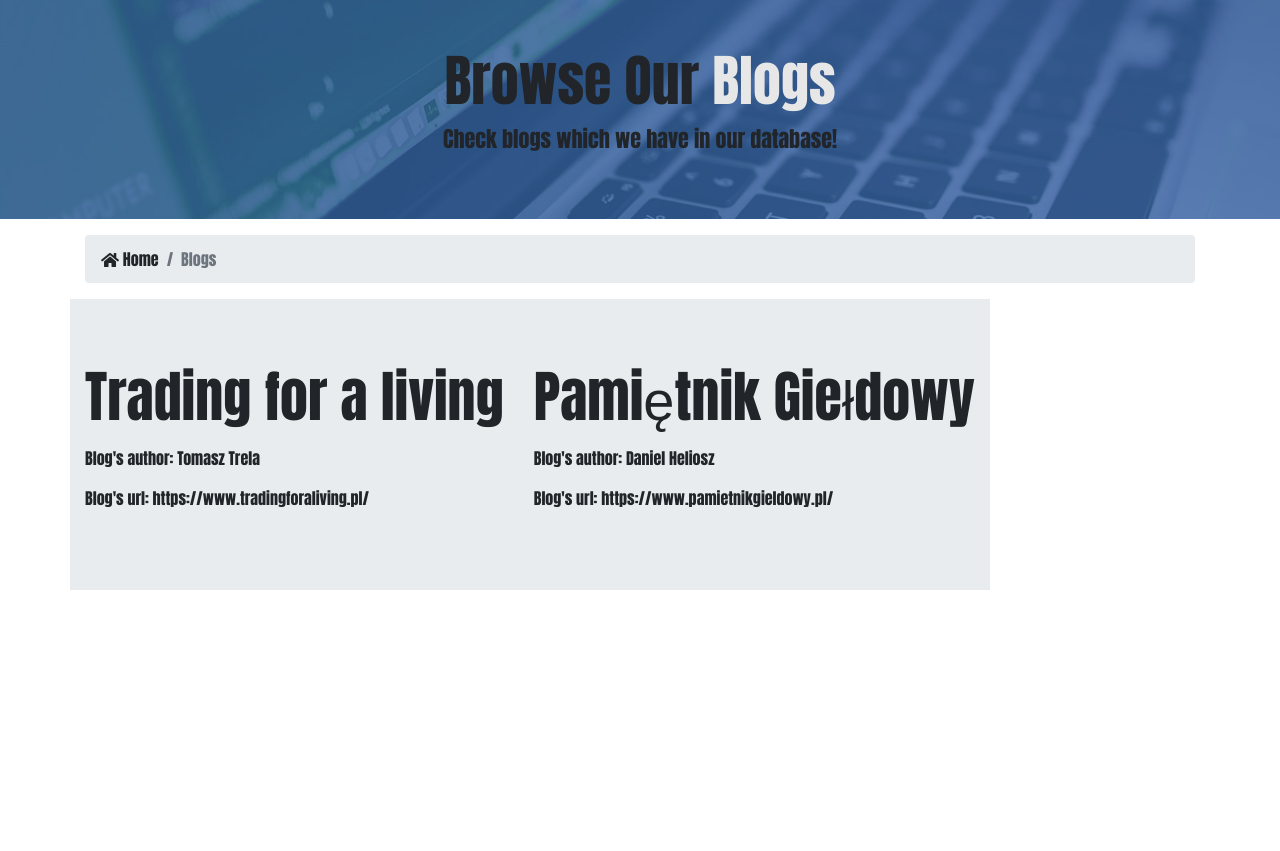
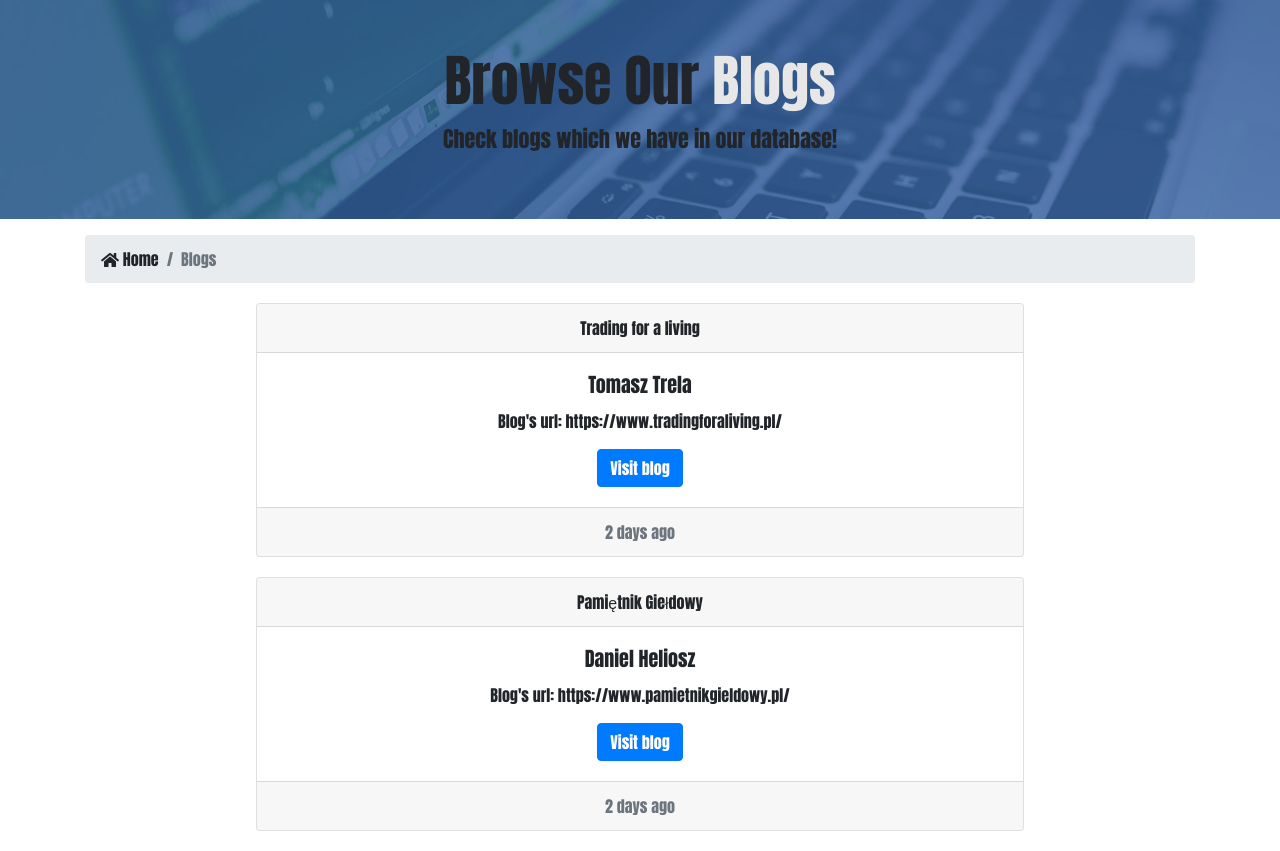
Before and after one commit to AdamMisiak/Blogs_manager, a Django app: page /blogs/ in a window 1280 px wide. Shown: the part 56-907 px from the top of the page. Before the commit the page ends 646 px from the top, so only its background shows below. Run offline with Django 3.2, Linux system fonts and the light colour scheme; data comes from the database, SQL or seed files in the repository; some libraries are stand-ins or nearby versions.

Commit message:
Added styles for blogs template

```diff
--- a/blogs_manager/blogs_manager/static/css/styles.css
+++ b/blogs_manager/blogs_manager/static/css/styles.css
@@ -50,3 +50,10 @@ body{
     text-decoration: none;
     color: inherit;
 }
+
+.card{
+    margin-top: 20px;
+    margin-bottom: 20px;
+    margin-left: 20%;
+    margin-right: 20%;
+}
--- a/blogs_manager/templates/blogs/blogs.html
+++ b/blogs_manager/templates/blogs/blogs.html
@@ -33,16 +33,20 @@
 
 
 
-<section id="blogs"></section>
-    <div class="container">
-        <div class="row">
+<section id="blogs">
     {% if blogs %}
         {% for blog in blogs %}
-                    <div class="jumbotron jumbotron-fluid">
-                        <div class="container">
-                            <h1 class="display-4">{{ blog.name }}</h1>
-                            <p class="lead"></p>Blog's author: {{ blog.author }}</p>
-                            <p class="lead"></p>Blog's url: {{ blog.url }}</p>
+            <div class="card text-center">
+                <div class="card-header">
+                    {{ blog.name }}
+                </div>
+                    <div class="card-body">
+                        <h5 class="card-title">{{ blog.author }}</h5>
+                        <p class="card-text">Blog's url: {{ blog.url }}</p>
+                        <a href="{{ blog.url }}" class="btn btn-primary">Visit blog</a>
+                    </div>
+                <div class="card-footer text-muted">
+                2 days ago
                 </div>
             </div>
         {% endfor %}
@@ -51,9 +55,6 @@
             <p>No Blogs Available :(</p>
         </div>
     {% endif %}
-
-        </div>
-    </div>
 </section>
 
 {% endblock %}
--- a/blogs_manager/templates/pages/index.html
+++ b/blogs_manager/templates/pages/index.html
@@ -28,7 +28,7 @@
         </ol>
       </nav>
     </div>
-  </section>
+</section>
 
 
 {% endblock %}
```
Lines whose indentation alone changed are shown as unchanged.
